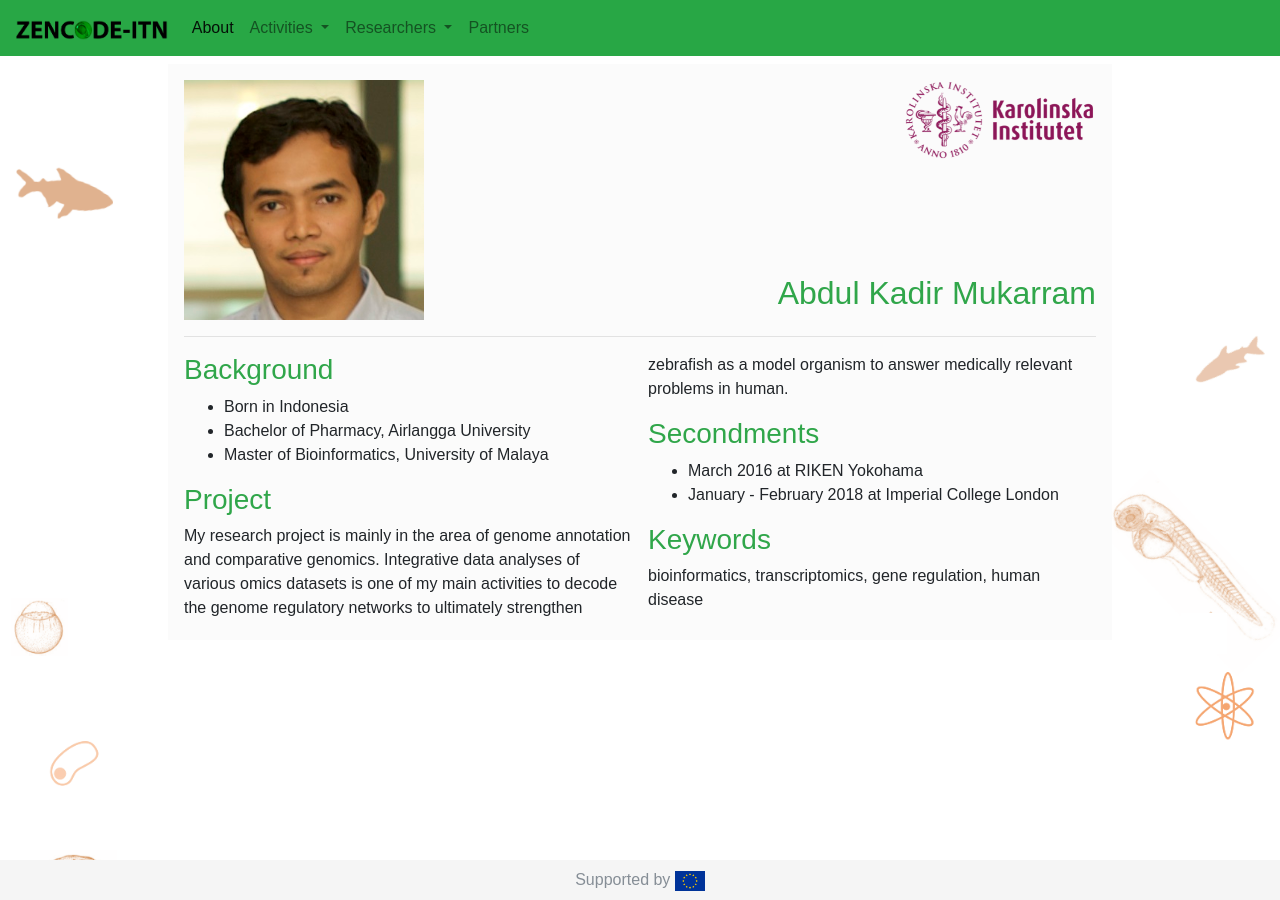
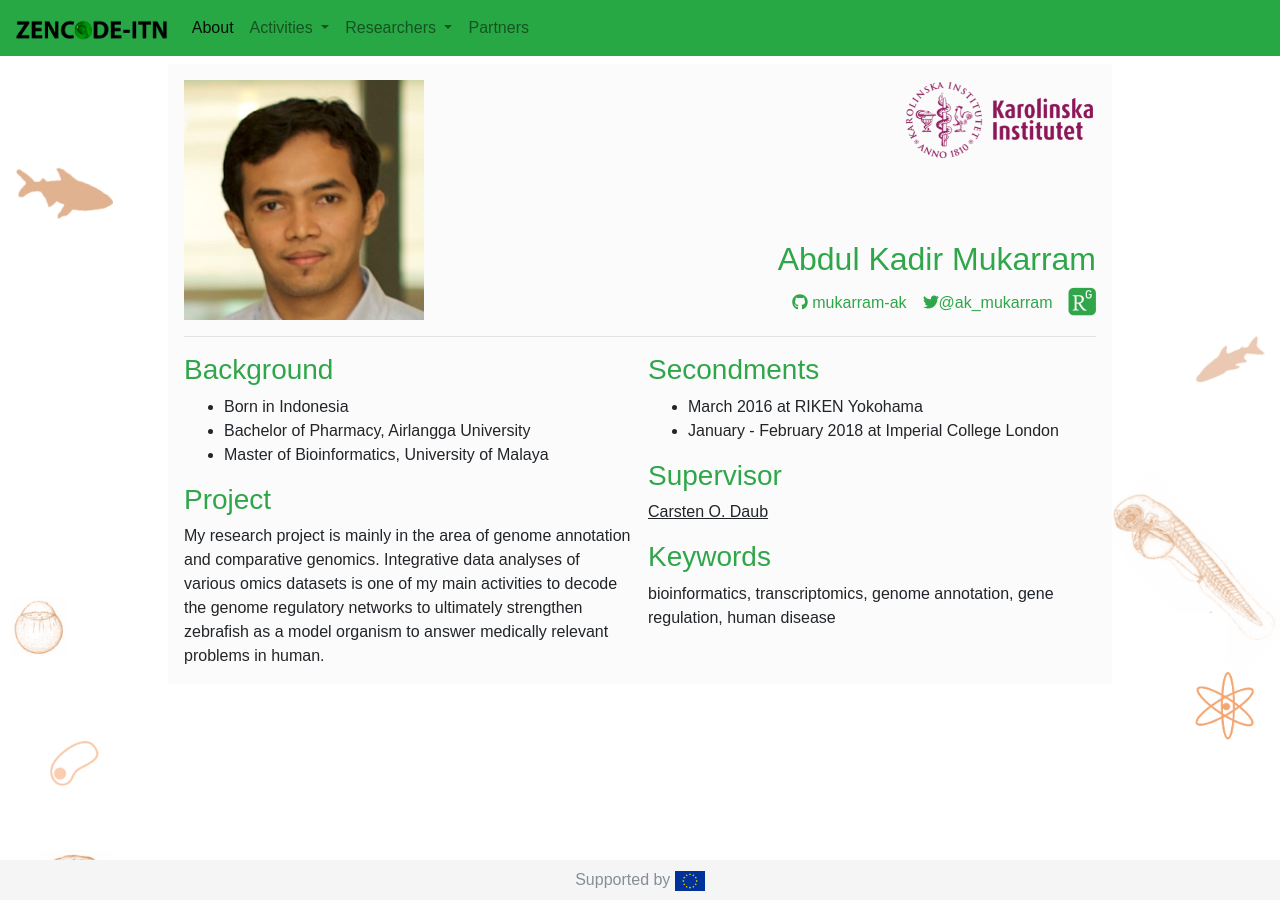
Before and after one commit to zencode-itn/zencode-itn.github.io, a Jekyll site: the page built from _researchers/2017-12-08-esr-03-kadir.md, in a window 1280 px wide. Built offline with Jekyll 4.4.1, drawn with Linux system fonts in a browser that asks for light colours; nearby versions of some CDN libraries; some web fonts are replaced; comment, search, counter and statistics services are not loaded.

Commit message:
Update 2017-12-08-esr-03-kadir.md

```diff
--- a/_researchers/2017-12-08-esr-03-kadir.md
+++ b/_researchers/2017-12-08-esr-03-kadir.md
@@ -4,9 +4,9 @@
 name: Abdul Kadir Mukarram
 profile-pic: /library/images/profiles/kadir.jpg
 orginsation-pic: /library/images/partner_ki_logo.png
-github:
-twitter:
-linkedin:
+github: mukarram-ak
+twitter: ak_mukarram
+researchgate: Abdul_Kadir_Mukarram
 ---
 ### Background
 -   Born in Indonesia
@@ -20,5 +20,8 @@
 -   March 2016 at RIKEN Yokohama
 -   January - February 2018 at Imperial College London
 
+### Supervisor
+[Carsten O. Daub](https://www.daublab.org/)
+
 ### Keywords
-bioinformatics, transcriptomics, gene regulation, human disease
+bioinformatics, transcriptomics, genome annotation, gene regulation, human disease
```
